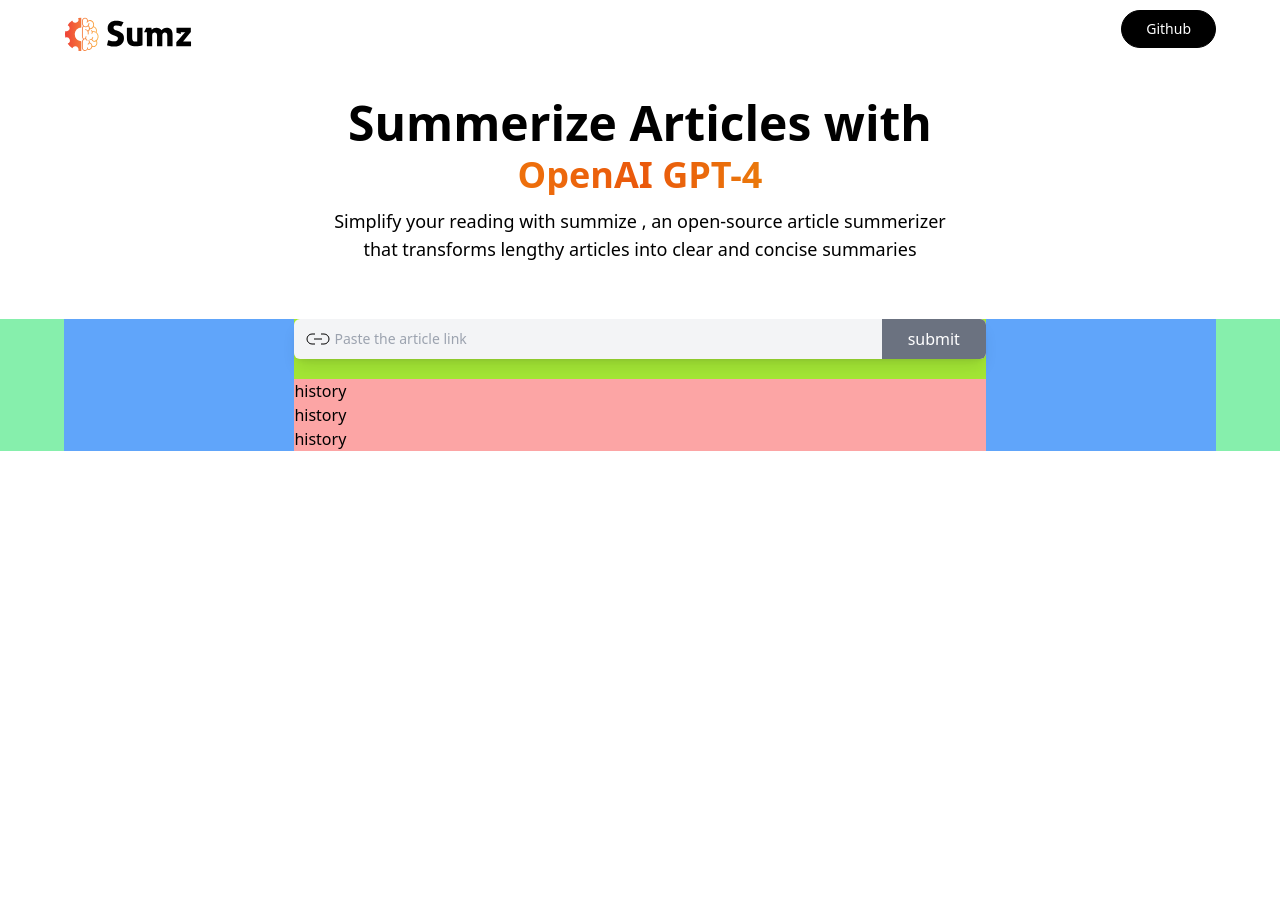
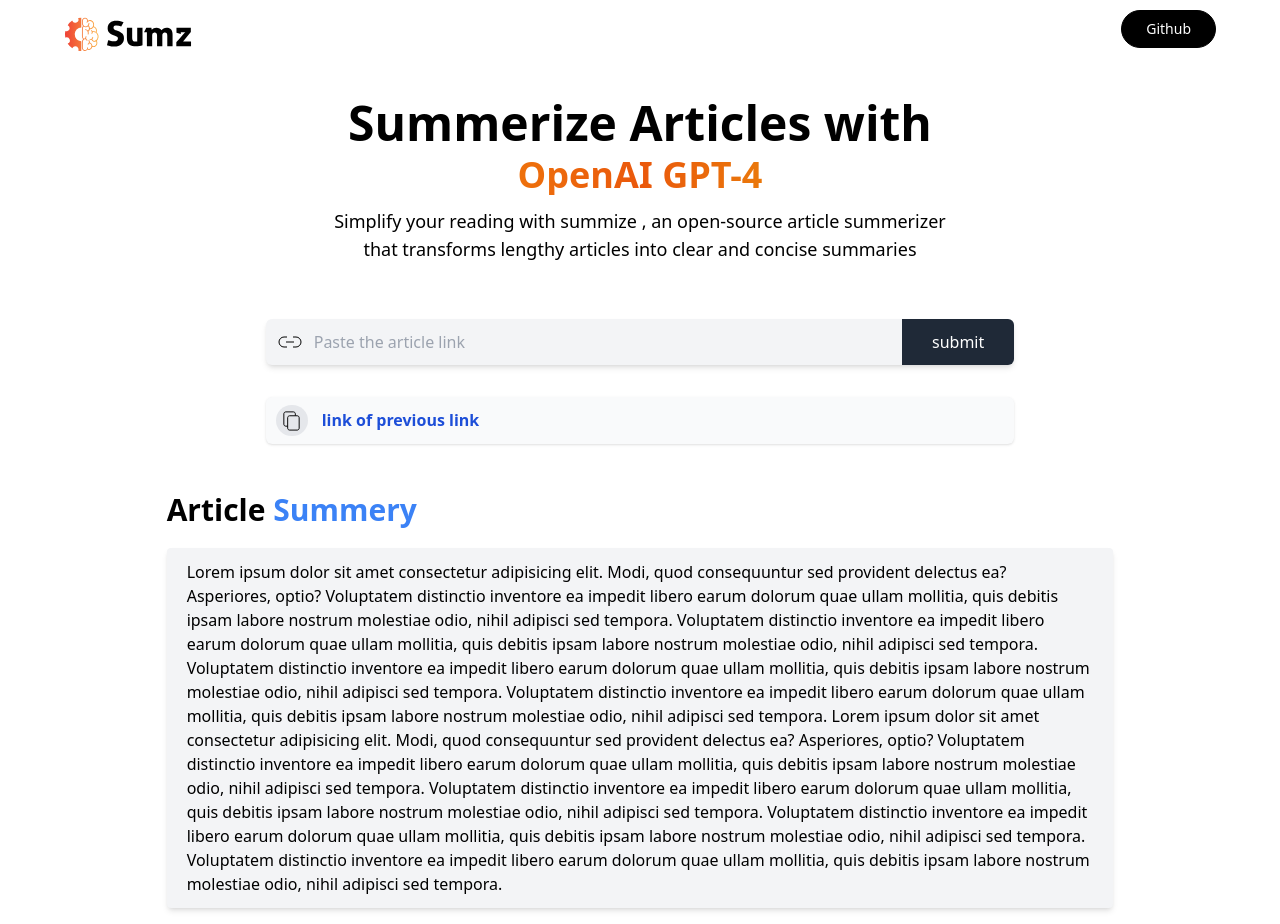
Before and after one commit to MoniruzzamanBillal/ai-summerizer, a React (Vite) app: page / in a window 1280 px wide. Before the commit the page ends 800 px from the top, so only its background shows below. Built offline with nearby package versions, Linux system fonts and the light colour scheme; a web font is replaced by a local one.

Commit message:
design prototype 1 done

```diff
--- a/src/Component/Demo.jsx
+++ b/src/Component/Demo.jsx
@@ -4,27 +4,33 @@
 
 const Demo = () => {
   return (
-    <div className="demoContainer bg-green-300 ">
-      <div className="demoWrapper bg-blue-400 w-[95%] sm:w-[90%] m-auto ">
+    <div className="demoContainer  mb-4 ">
+      <div className="demoWrapper  w-[90%] sm:w-[86%] m-auto ">
         {/* form section starts  */}
-        <div className="formSection w-[60%] m-auto bg-lime-400  ">
+        <div className="formSection w-[95%] sm:w-[84%] md:w-[76%] lg:w-[68%] m-auto ">
           <div className="relative">
-            <div className="absolute inset-y-0 left-0 flex items-center pl-3 pointer-events-none">
-              <img src={linkIcon} alt="" />
+            <div className="absolute inset-y-0 left-0 flex items-center pl-3 pointer-events-none  rounded-l-md ">
+              <div className="imgContainer  ">
+                <img
+                  src={linkIcon}
+                  alt=""
+                  className="  w-[80%] md:w-full h-full "
+                />
+              </div>
             </div>
 
             {/*  */}
-            <div className="inputContainer bg-gray-100 flex justify-between self-center items-center py-0 rounded-md shadow-lg ">
-              <div className="inputWrapper bg-amber-300 w-[75%] sm:w-[80%] md:w-[85%]  ">
+            <div className="inputContainer bg-gray-100 flex justify-between self-center items-center  rounded-md shadow-md ">
+              <div className="inputWrapper  w-[75%] sm:w-[80%] md:w-[85%]  ">
                 <input
                   type="text"
                   id="email-address-icon"
-                  className="bg-gray-100  text-gray-900 text-sm   focus:border-blue-500 focus:outline-none block w-[100%] pl-10 py-1  "
+                  className="bg-gray-100 text-gray-900 focus:outline-none block w-[100%] m-auto pl-10 md:pl-12 py-1 text-xs sm:text-sm md:text-base"
                   placeholder="Paste the article link"
                 />
               </div>
 
-              <div className="inputButton bg-gray-500 w-[25%] sm:w-[20%] md:w-[15%] py-[.38rem] sm:py-2 text-center rounded-r-md text-white text-xs sm:text-sm md:text-base ">
+              <div className="inputButton bg-gray-800 w-[25%] sm:w-[20%] md:w-[15%] py-[.6rem] sm:py-3 md:py-[.7rem] text-center rounded-r-md text-white text-sm md:text-base ">
                 <button>submit</button>
               </div>
             </div>
@@ -32,18 +38,89 @@
           </div>
 
           {/* history link starts  */}
+          <div className="historyContainer  mt-8 ">
+            <div className="historyWrapper  ">
+              {/* history card starts  */}
+              <div className="historyCard bg-gray-50 p-2 mb-2 rounded-md shadow flex justify-between items-center self-center  ">
+                {/*  */}
+                <div className="cardLeft  w-[14%] sm:w-[9%] md:w-[7%] lg:w-[5%]  ">
+                  <div className="cardLeftIMG w-[1.7rem] sm:w-[2rem] p-1 m-auto rounded-full bg-gray-200 ">
+                    <img
+                      src={copy}
+                      alt=""
+                      className=" w-[95%] h-full cursor-pointer "
+                    />
+                  </div>
+                </div>
+                {/*  */}
 
-          <div className="historyContainer bg-blue-500 mt-5 ">
-            <div className="historyWrapper bg-red-300 ">
-              <h1>history</h1>
-              <h1>history</h1>
-              <h1>history</h1>
+                {/*  */}
+                <div className="cardRight  w-[85%] sm:w-[90%] md:w-[92%] lg:w-[94%] pl-1 text-blue-700 font-semibold ">
+                  <h1>link of previous link </h1>
+                </div>
+
+                {/*  */}
+              </div>
+              {/* history card ends  */}
+
+              {/*  */}
             </div>
           </div>
 
           {/* history link ends  */}
         </div>
         {/* form section ends  */}
+
+        {/* article section starts  */}
+        <div className="articleContainer  mt-12 ">
+          <div className="articleWrapper   w-[99%] sm:w-[90%] md:w-[88%] lg:w-[86%] m-auto ">
+            {/* summery top section starts  */}
+            <div className="summeryTopHeading  mb-2 sm:mb-4 md:mb-5 ">
+              <h1 className=" text-2xl sm:text-3xl font-semibold ">
+                Article <span className=" text-blue-500 ">Summery</span>{" "}
+              </h1>
+            </div>
+            {/* summery top section ends  */}
+
+            {/*  */}
+
+            {/* summery text section starts  */}
+
+            <div className="summeryText bg-gray-100 h-[18rem] sm:h-[20rem] md:h-full overflow-auto px-2 sm:px-4 py-2 md:px-5 md:py-3 shadow-md text-start rounded ">
+              <p>
+                Lorem ipsum dolor sit amet consectetur adipisicing elit. Modi,
+                quod consequuntur sed provident delectus ea? Asperiores, optio?
+                Voluptatem distinctio inventore ea impedit libero earum dolorum
+                quae ullam mollitia, quis debitis ipsam labore nostrum molestiae
+                odio, nihil adipisci sed tempora. Voluptatem distinctio
+                inventore ea impedit libero earum dolorum quae ullam mollitia,
+                quis debitis ipsam labore nostrum molestiae odio, nihil adipisci
+                sed tempora. Voluptatem distinctio inventore ea impedit libero
+                earum dolorum quae ullam mollitia, quis debitis ipsam labore
+                nostrum molestiae odio, nihil adipisci sed tempora. Voluptatem
+                distinctio inventore ea impedit libero earum dolorum quae ullam
+                mollitia, quis debitis ipsam labore nostrum molestiae odio,
+                nihil adipisci sed tempora. Lorem ipsum dolor sit amet
+                consectetur adipisicing elit. Modi, quod consequuntur sed
+                provident delectus ea? Asperiores, optio? Voluptatem distinctio
+                inventore ea impedit libero earum dolorum quae ullam mollitia,
+                quis debitis ipsam labore nostrum molestiae odio, nihil adipisci
+                sed tempora. Voluptatem distinctio inventore ea impedit libero
+                earum dolorum quae ullam mollitia, quis debitis ipsam labore
+                nostrum molestiae odio, nihil adipisci sed tempora. Voluptatem
+                distinctio inventore ea impedit libero earum dolorum quae ullam
+                mollitia, quis debitis ipsam labore nostrum molestiae odio,
+                nihil adipisci sed tempora. Voluptatem distinctio inventore ea
+                impedit libero earum dolorum quae ullam mollitia, quis debitis
+                ipsam labore nostrum molestiae odio, nihil adipisci sed tempora.
+              </p>
+            </div>
+
+            {/* summery text section ends  */}
+          </div>
+        </div>
+
+        {/* article section ends */}
       </div>
     </div>
   );
--- a/src/Component/Hero.jsx
+++ b/src/Component/Hero.jsx
@@ -9,7 +9,7 @@
 
       <nav>
         <div className="navContainer  ">
-          <div className="navWrapper  w-[90%] m-auto pt-2 flex justify-between items-center self-center mb-12 ">
+          <div className="navWrapper w-[95%] sm:w-[90%] m-auto pt-2 flex justify-between items-center self-center mb-12 ">
             {/* left side of nav starts  */}
             <div className="navLeftContainer ">
               {/*  */}
@@ -45,8 +45,8 @@
       {/*  */}
 
       {/* hero container starts  */}
-      <div className="heroContainer  mb-14 ">
-        <div className="heroWrapper  w-[95%] sm:w-[90%] m-auto  ">
+      <div className="heroContainer mb-6 sm:mb-9 md:mb-14 ">
+        <div className="heroWrapper  w-[96%] sm:w-[90%] m-auto  ">
           {/*  */}
           <div className="heroHeadingTop  w-full sm:w-[86%] lg:w-[80%] m-auto text-3xl sm:text-4xl md:text-5xl text-center font-bold mb-1 sm:mb-2 ">
             <h1>Summerize Articles with</h1>
```
